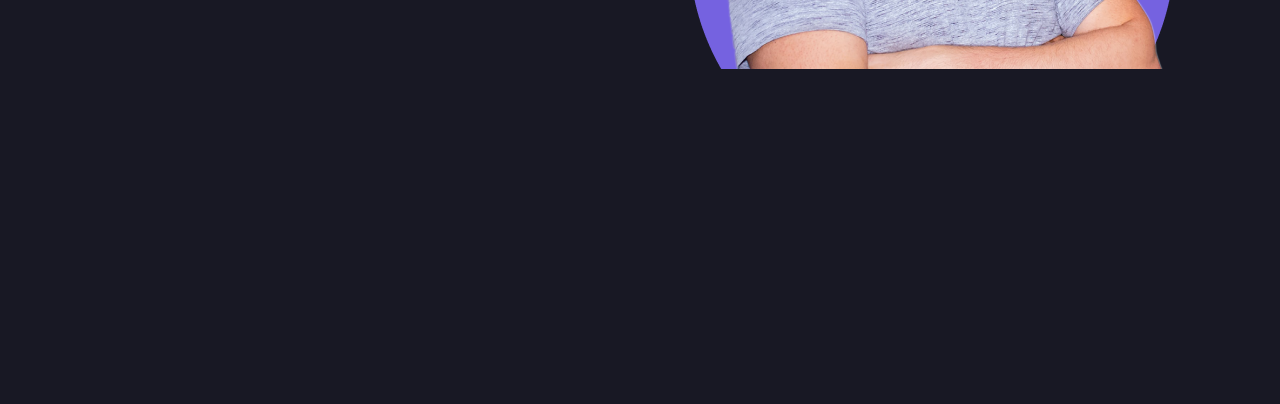
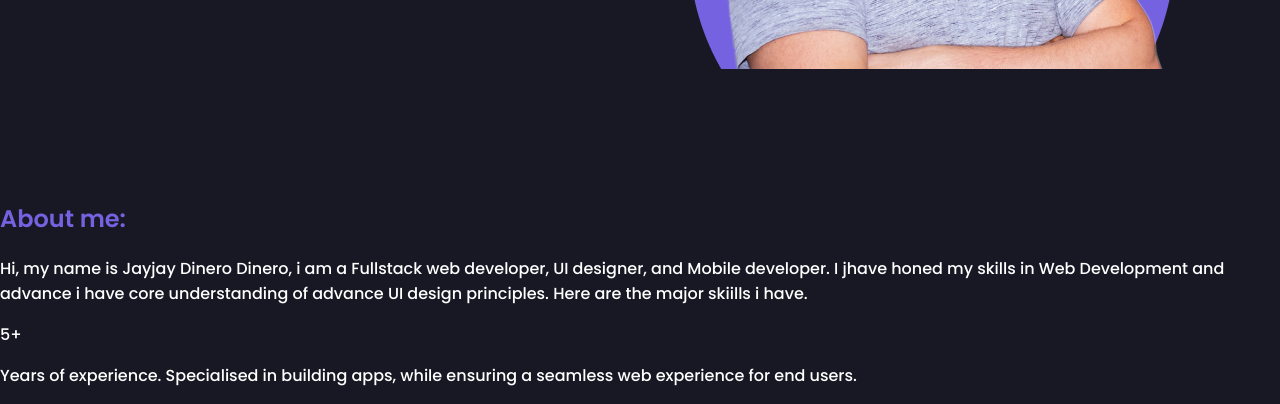
Before and after one commit to platankato/apietryga.github.io, a plain HTML site: page index.html in a window 1280 px wide. Shown: the part 549-953 px from the top of the page. Before the commit the page ends 800 px from the top, so only its background shows below. Drawn offline with Linux system fonts and the light colour scheme.

Commit message:
text  :>

```diff
--- a/index.html
+++ b/index.html
@@ -44,16 +44,17 @@
   </section>
 
 
+  <section id="about">
+    <h2>About me:</h2>
+    <p>Hi, my name is Jayjay Dinero Dinero, i am a Fullstack web developer, UI designer, and Mobile developer. I jhave honed my skills in Web Development and advance i have core understanding of advance UI design principles.
+      Here are the major skiills i have. </p>
+      <div>
+        <span>5+</span>
+        <p>Years of experience. Specialised in building apps, while ensuring a seamless
+          web experience for end users.</p>
+      </div>
 
-
-
-
-
-<!--
-  <section id="about">
-    ABOUT
-
-  </section> -->
+  </section>
 
   <!-- <iframe style="max-width:100%;border: 1px solid rgba(0, 0, 0, 0.1);" width="800" height="450" src="https://www.figma.com/embed?embed_host=share&url=https%3A%2F%2Fwww.figma.com%2Ffile%2FihOv2PnKEAD1hQshxA8jJF%2FPortfolio-Website-Design-(Community)%3Fnode-id%3D0%253A1" allowfullscreen></iframe> -->
 
--- a/style/style.scss
+++ b/style/style.scss
@@ -5,9 +5,7 @@ $secondaryColor:#282162;
 $primaryColor:#7562E0;
 $white:#fff;
 $marginSize:3.5rem;
-
 h1,h2,h3,h4{ color:$primaryColor; }
-
 .button{
   text-decoration: none;
   border:2px solid $primaryColor;
@@ -165,4 +163,11 @@ body{
       flex-direction: row;
     }
   }
+
+  #about{
+
+
+  }
+
+
 }
```
